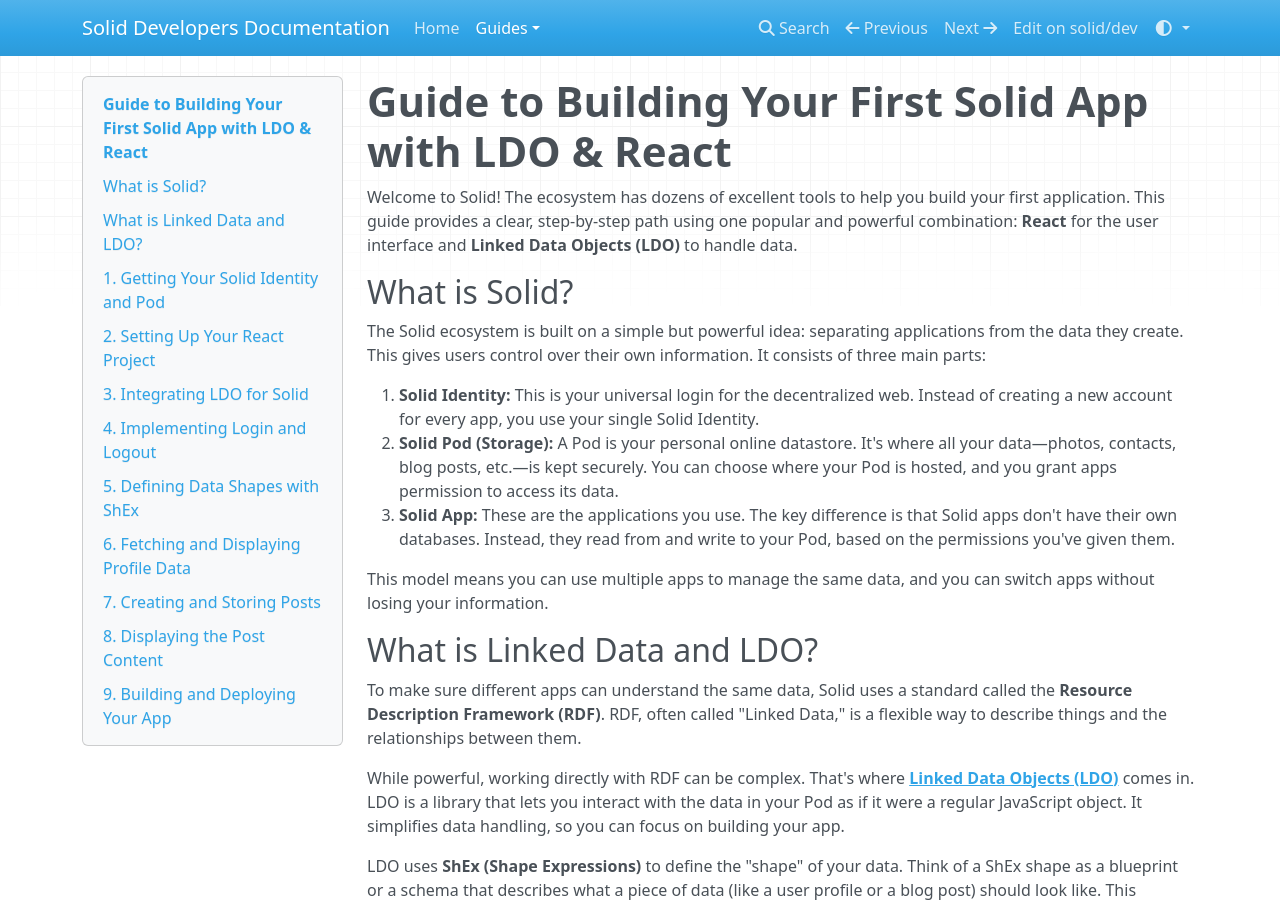
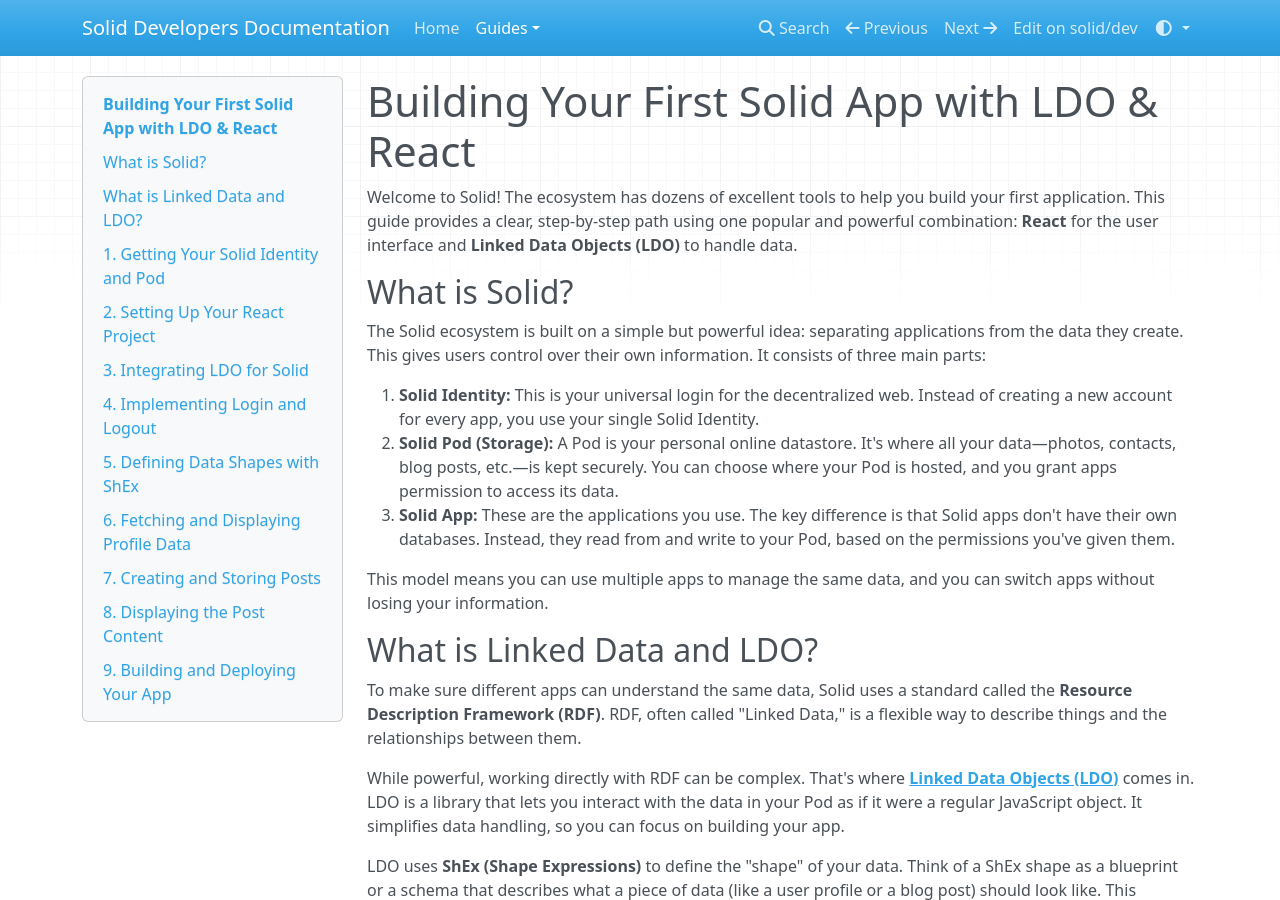
Before and after one commit to solid/dev, an MkDocs documentation site: the page built from docs/guides/building_your_first_solid_app_with_ldo_and_react.md, in a window 1280 px wide and 900 px high. Built offline with MkDocs 1.6.1, drawn with Linux system fonts in a browser that asks for light colours; nearby versions of some CDN libraries.

Commit message:
Cleanup (#9)

````diff
--- a/docs/guides/ldo_react.md
+++ b/docs/guides/building_your_first_solid_app_with_ldo_and_react.md
@@ -1,8 +1,8 @@
-# **Guide to Building Your First Solid App with LDO & React**
+# Building Your First Solid App with LDO & React
 
 Welcome to Solid! The ecosystem has dozens of excellent tools to help you build your first application. This guide provides a clear, step-by-step path using one popular and powerful combination: **React** for the user interface and **Linked Data Objects (LDO)** to handle data.
 
-## **What is Solid?**
+## What is Solid?
 
 The Solid ecosystem is built on a simple but powerful idea: separating applications from the data they create. This gives users control over their own information. It consists of three main parts:
 
@@ -12,7 +12,7 @@
 
 This model means you can use multiple apps to manage the same data, and you can switch apps without losing your information.
 
-## **What is Linked Data and LDO?**
+## What is Linked Data and LDO?
 
 To make sure different apps can understand the same data, Solid uses a standard called the **Resource Description Framework (RDF)**. RDF, often called "Linked Data," is a flexible way to describe things and the relationships between them.
 
@@ -22,7 +22,7 @@
 
 In this tutorial, we'll build a simple micro-blogging web app that allows you to write notes and upload photos to your Solid Pod.
 
-## **1. Getting Your Solid Identity and Pod**
+## 1. Getting Your Solid Identity and Pod
 
 Before you can build an app, you need a place to store your data. We'll get you set up with a free Solid Identity and Pod from solidcommunity.net.
 
@@ -31,7 +31,7 @@
 
 That's it! You now have a Solid Identity to log in with and a Pod to store your data.
 
-## **2. Setting Up Your React Project**
+## 2. Setting Up Your React Project
 
 This guide assumes you are familiar with React. Let's initialize a new project using Vite, a modern and fast build tool. Since LDO works best with TypeScript, we'll use the TypeScript template.
 
@@ -148,7 +148,7 @@
 
 Start your application by running npm run dev. You should see a basic, unstyled page with a header, a form, and a placeholder for a post.
 
-## **3. Integrating LDO for Solid**
+## 3. Integrating LDO for Solid
 
 With the basic structure in place, let's install LDO and connect our app to the Solid ecosystem.
 
@@ -180,7 +180,7 @@
 export default App;
 ```
 
-## **4. Implementing Login and Logout**
+## 4. Implementing Login and Logout
 
 Now we can implement authentication. The useSolidAuth hook from LDO gives us everything we need to manage user sessions.
 
@@ -252,7 +252,7 @@
 
 Now, try logging in. You'll be redirected to solidcommunity.net, and after you approve the application, you'll be sent back to your app, now in a logged-in state.
 
-## **5. Defining Data Shapes with ShEx**
+## 5. Defining Data Shapes with ShEx
 
 Before we can read or write data, we need to tell LDO what our data looks like. We do this using **ShEx**. Let's set up our project for shapes.
 
@@ -297,7 +297,7 @@
 
 This command reads your .shex files and generates corresponding code in the .ldo folder, which we'll use in the next step.
 
-## **6. Fetching and Displaying Profile Data**
+## 6. Fetching and Displaying Profile Data
 
 Let's make our header more personal by displaying the user's name instead of their WebID. We can do this by fetching their profile data from their Pod.
 
@@ -346,7 +346,7 @@
 };
 ```
 
-### **How useResource and useSubject Work Together**
+### How useResource and useSubject Work Together
 
 This code introduces two fundamental LDO hooks that are important to understand:
 
@@ -357,11 +357,11 @@
 
 Refresh your app, and you should now see your name in the header after logging in!
 
-## **7. Creating and Storing Posts**
+## 7. Creating and Storing Posts
 
 Now for the core of our app: creating and saving blog posts.
 
-### **Defining the Post Shape**
+### Defining the Post Shape
 
 First, we need a ShEx shape for our posts. Create a new file at **src/.shapes/post.shex** and add the following:
 
@@ -399,7 +399,7 @@
 npm run build:ldo
 ```
 
-### **Finding Where to Save Data**
+### Finding Where to Save Data
 
 A common question in Solid is: "Where do I save my app's data?" The best practice is to create a dedicated folder for your app inside the user's Pod. We can find the root of their storage space using the sp:storage property from their profile.
 
@@ -462,7 +462,7 @@
 
 We also started logic to render posts. mainContainer.children() gets a list of all items in our app's folder. We then filter for just the containers (since each post will be in its own container) and map over them to render a Post component for each one.
 
-### **Creating a New Post**
+### Creating a New Post
 
 Now let's wire up the **src/MakePost.tsx** component to actually create data.
 
@@ -549,7 +549,7 @@
 3. **Create Structured Data:** We define where our structured data will live (index.ttl). Then, createData(PostShapeShapeType, ...) gives us a special LDO object (post) that conforms to our PostShape. We can then set its properties (articleBody, uploadDate, image) like a normal object.
 4. **Commit Data:** commitData(post) takes our local changes and sends them to the Solid Pod, creating the index.ttl file with the correct RDF data.
 
-## **8. Displaying the Post Content**
+## 8. Displaying the Post Content
 
 Finally, let's update **src/Post.tsx** to fetch and display the data for each post.
 
@@ -608,7 +608,7 @@
 
 We've also added a delete button that simply deletes the entire container for the post.
 
-## **9. Building and Deploying Your App**
+## 9. Building and Deploying Your App
 
 Congratulations! You've built a fully functional, decentralized Solid application. To deploy it, you first need to create a production build.
 
--- a/docs/guides/solid_next_ldo_demo.md
+++ b/docs/guides/solid_nextjs_ldo_demo_application.md
@@ -1,4 +1,4 @@
-# Solid + Next.js + LDO: Demo Application Guide
+# Solid + Next.js + LDO: Demo Application
 
 This is a tutorial on how to create a Solid Application using [Next.js](https://nextjs.org/), [LDO](https://ldo.js.org/latest/) and [ACP](https://solidproject.org/TR/acp).
 
````
Also changed, not shown: docs/index.md (+2 -2 lines).
